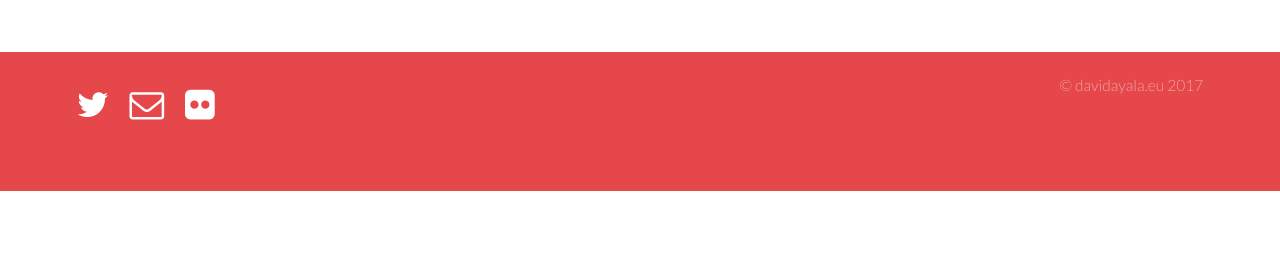
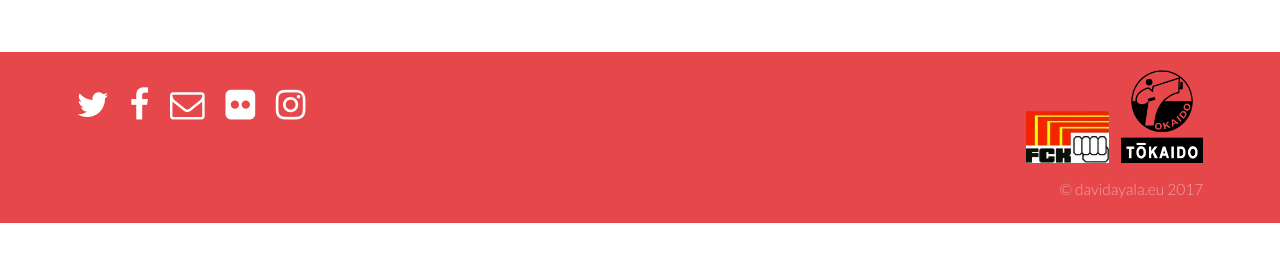
Before and after one commit to davidayalas/ckm, a plain HTML site: page ok.html in a window 1280 px wide. Shown: the part 240-502 px from the top of the page. Drawn offline with Linux system fonts and the light colour scheme.

Commit message:
social networks

```diff
--- a/assets/css/main.css
+++ b/assets/css/main.css
@@ -4155,3 +4155,5 @@ input.captcha{
 form .error {
   color: #ff0000;
 }
+
+.logos img{width:15%; margin-left:.5em;}
--- a/ok.html
+++ b/ok.html
@@ -46,12 +46,18 @@
 						<div class="6u 12u(xsmall)">
 							<ul class="icons">
 								<li><a href="https://twitter.com/karatemontmelo" class="icon fa-twitter"><span class="label">Twitter</span></a></li>
+								<li><a href="https://www.facebook.com/karatemontmelo" class="icon fa-facebook"><span class="label">Facebook</span></a></li>
 								<li><a href="mailto:ckmontmelo@gmail.com" class="icon fa-envelope-o" title="email"><span class="label">ckmontmelo@gmail.com</span></a></li>
 								<li><a href="https://www.flickr.com/ckmontmelo" class="icon fa-flickr"><span class="label">Flickr</span></a></li>
+								<li><a href="https://www.instagram.com/karatemontmelo/" class="icon fa-instagram"><span class="label">Instagram</span></a></li>
 							</ul>
 						</div>
 
 						<div class="6u 12u(xsmall) align-right">
+							<div class="logos">
+								<img src="images/fck.png" />
+								<img src="images/tokaido.png" />
+							</div>
 							<div class="copyright">
 								&copy; <a href="http://davidayala.eu/">davidayala.eu</a> 2017
 							</div>
```
Also changed, not shown: agenda.html (+6 -0 lines), club.html (+6 -0 lines), galeria.html (+6 -0 lines), horaris.html (+6 -0 lines), index.html (+6 -0 lines), logos.html (+6 -0 lines), new.html (+6 -0 lines), news.html (+6 -0 lines), images/fck.png (added), images/tokaido.png (added).
